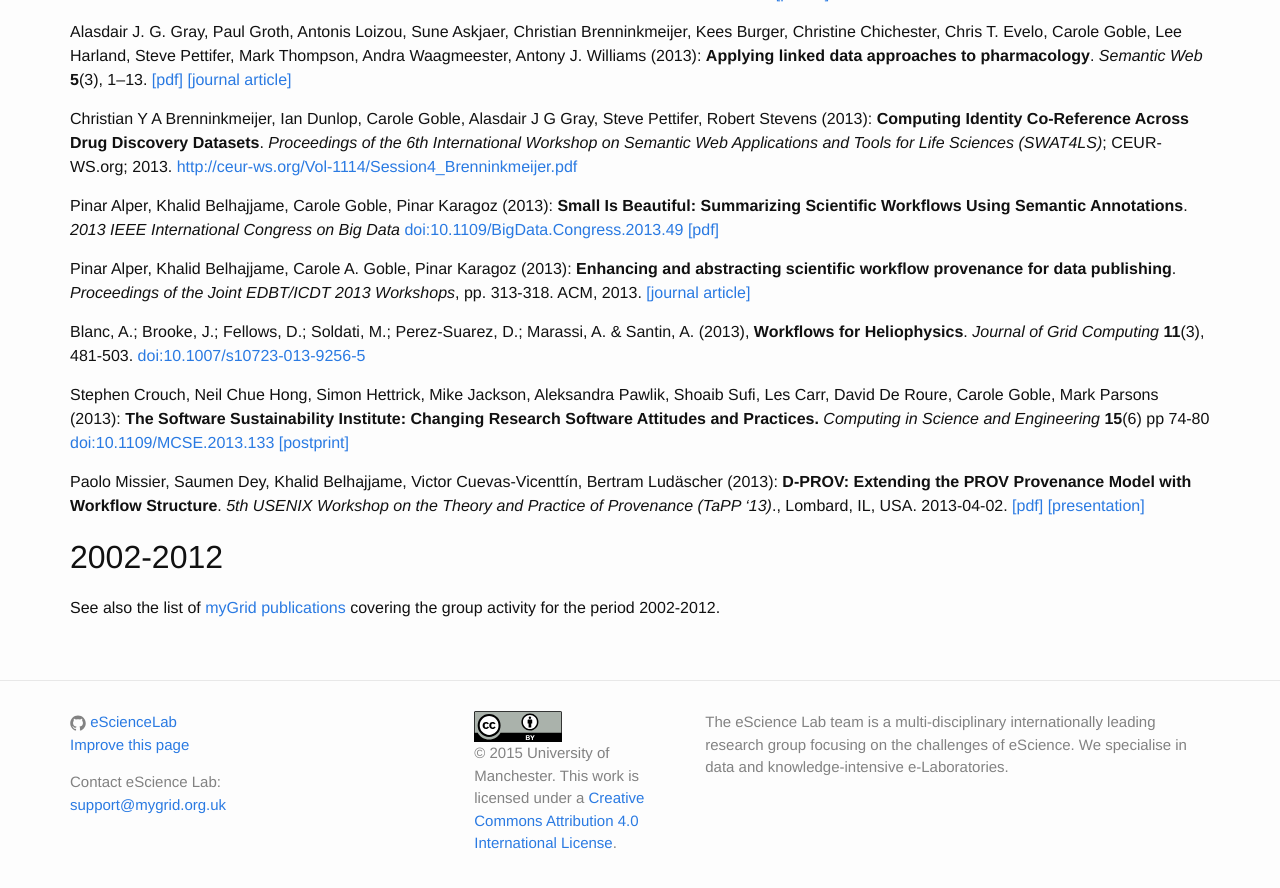
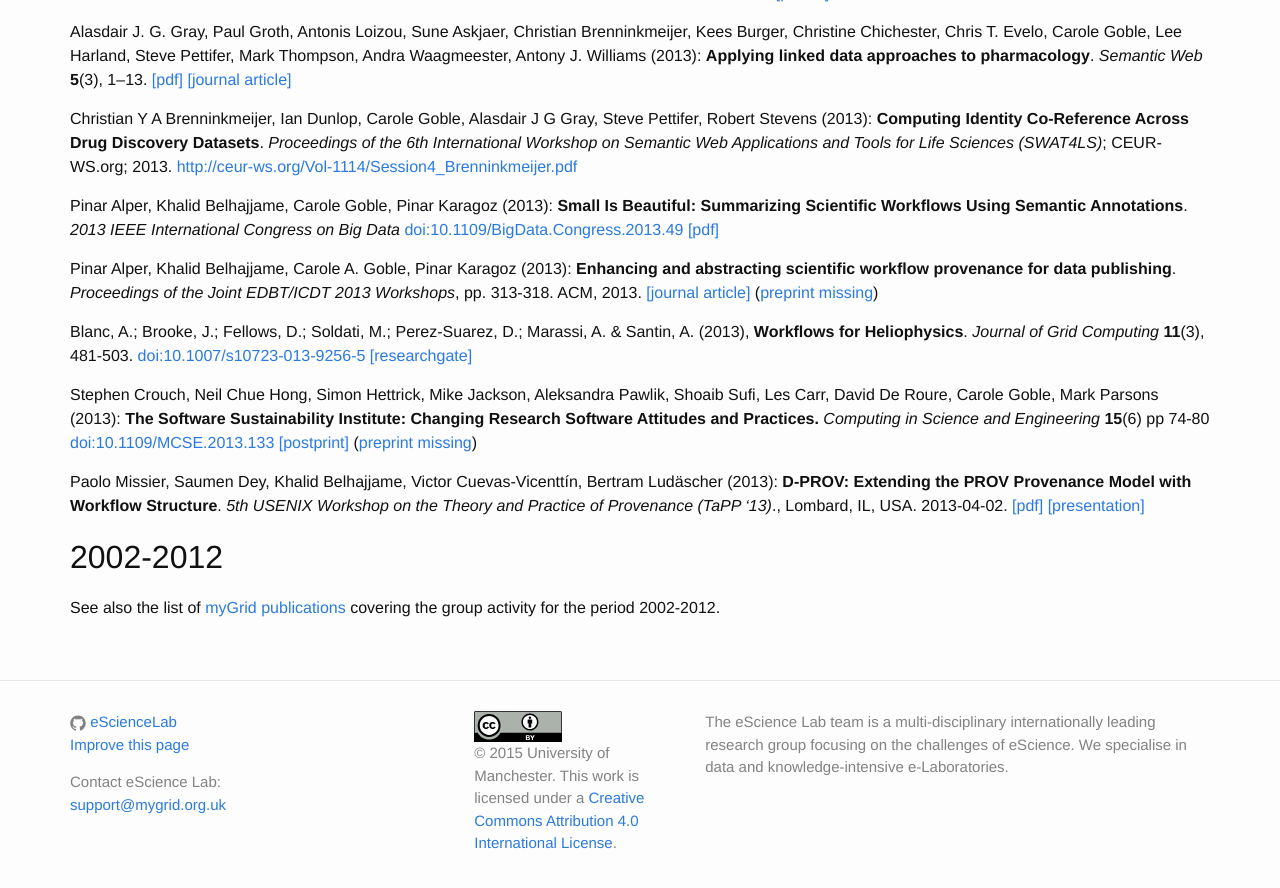
Before and after one commit to eScienceLab/eScienceLab.github.io, a Jekyll site: the page built from publications/index.md, in a window 1280 px wide and 900 px high, scrolled down 3482 px. Shown: the top 888 px of the window. Built offline with Jekyll 4.4.1, drawn with Linux system fonts in a browser that asks for light colours; comment, search, counter and statistics services are not loaded; some of the changed text lies outside the part shown.

Commit message:
indicate missing preprints

```diff
--- a/publications/index.md
+++ b/publications/index.md
@@ -54,7 +54,7 @@ _Nucleic Acids Research_ 2015 gkv1116.
 ## 2014
 
 Carole Goble (2014): **Better Software, Better Research**. _IEEE Internet Computing_ **18**(5) pp.4-, Sept/Oct 2014. Editorial. [doi:10.1109/MIC.2014.88](http://dx.doi.org/10.1109/MIC.2014.88)
-[preprint](http://www.software.ac.uk/resources/publications/better-software-better-research)
+[[preprint]](http://www.software.ac.uk/resources/publications/better-software-better-research)
 
 Carole Goble,
 Alasdair J G Gray,
@@ -86,10 +86,12 @@ Judy Qiu, Ian T. Foster, Carole A. Goble (2014):
 _Concurrency and Computation: Practice and Experience_ **26**(6): 1231-1233
 [doi:10.1002/cpe.3101](http://dx.doi.org/10.1002/cpe.3101)
 
+
 Pinar Alper, Carole A Goble, Khalid Belhajjame (2014):
 **On assisting scientific data curation in collection-based dataflows using labels.**
 _Proceedings of the 8th Workshop on Workflows in Support of Large-Scale Science_. pp 7-16
 [doi:10.1145/2534248.2534249](http://dx.doi.org/10.1145/2534248.2534249)
+([preprint missing](https://github.com/eScienceLab/eScienceLab.github.io/issues/4))
 
 
 Kristina M. Hettne, Harish Dharuri, Jun Zhao, Katherine Wolstencroft, Khalid Belhajjame, Stian Soiland-Reyes, Eleni Mina, Mark Thompson, Don Cruickshank, Lourdes Verdes-Montenegro, Julián Garrido, David De Roure, Óscar Corcho, Graham Klyne, Reinout van Schouwen, Peter A. C. 't Hoen, Sean Bechhofer, Carole A. Goble, Marco Roos (2014):
@@ -205,10 +207,12 @@ Pinar Alper, Khalid Belhajjame, Carole A. Goble, Pinar Karagoz (2013):
 **Enhancing and abstracting scientific workflow provenance for data publishing**.
 _Proceedings of the Joint EDBT/ICDT 2013 Workshops_, pp. 313-318. ACM, 2013.
 [[journal article]](http://dl.acm.org/citation.cfm?id=2457370)
+([preprint missing](https://github.com/eScienceLab/eScienceLab.github.io/issues/3))
 
 Blanc, A.; Brooke, J.; Fellows, D.; Soldati, M.; Perez-Suarez, D.; Marassi, A. & Santin, A. (2013),
 **Workflows for Heliophysics**.
 _Journal of Grid Computing_ **11**(3), 481-503. [doi:10.1007/s10723-013-9256-5](http://dx.doi.org/10.1007/s10723-013-9256-5)
+[[researchgate]](https://www.researchgate.net/publication/236683534_Workflows_for_Heliophysics)
 
 
 Stephen Crouch, Neil Chue Hong, Simon Hettrick, Mike Jackson, Aleksandra Pawlik, Shoaib Sufi, Les Carr, David De Roure, Carole Goble, Mark Parsons (2013):
@@ -216,6 +220,7 @@ Stephen Crouch, Neil Chue Hong, Simon Hettrick, Mike Jackson, Aleksandra Pawlik,
 _Computing in Science and Engineering_
 **15**(6) pp 74-80
 [doi:10.1109/MCSE.2013.133](http://dx.doi.org/10.1109/MCSE.2013.133) [[postprint]](http://www.software.ac.uk/software-sustainability-institute-changing-research-software-attitudes-and-practices)
+([preprint missing](https://github.com/eScienceLab/eScienceLab.github.io/issues/2))
 
 
 Paolo Missier, Saumen Dey, Khalid Belhajjame, Victor Cuevas-Vicenttín, Bertram Ludäscher (2013):
```
